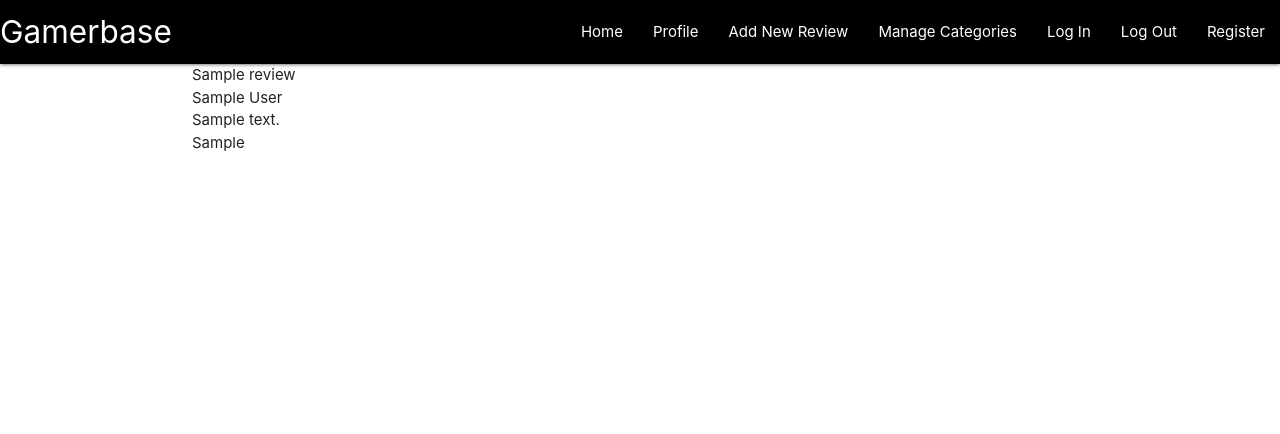
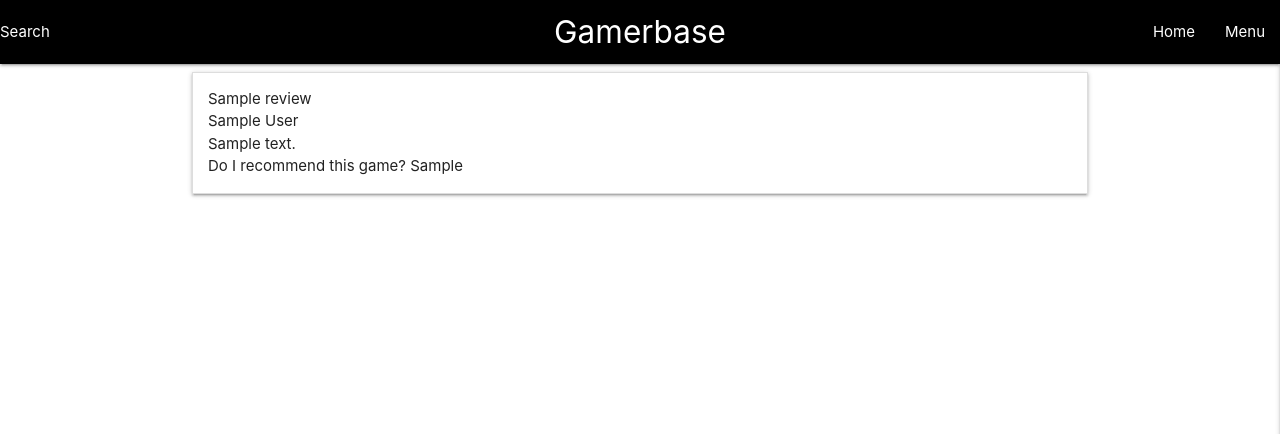
Before and after one commit to Blakeman260/gamerbase, a Flask app: page / in a window 1280 px wide. Shown: the top 434 px of the page. Run offline with Flask 2, Linux system fonts and the light colour scheme; a database or web service that is not in the repository returns one stand-in record (values such as "Sample title"); some libraries are stand-ins or nearby versions.

Commit message:
added dropdown section to the navbar

```diff
--- a/app.py
+++ b/app.py
@@ -20,7 +20,7 @@ mongo = PyMongo(app)
 @app.route("/")
 @app.route("/get_reviews)")
 def get_reviews():
-    reviews = mongo.db.reviews.find()
+    reviews = list(mongo.db.reviews.find())
     return render_template("reviews.html", reviews=reviews)
 
 
--- /dev/null
+++ b/static/js/script.js
@@ -0,0 +1,5 @@
+$(document).ready(function(){
+    $('.sidenav').sidenav({edge: "right"});
+    $('.collapsible').collapsible();
+    $(".dropdown-trigger").dropdown();
+});
--- a/templates/base.html
+++ b/templates/base.html
@@ -11,25 +11,30 @@
 </head>
 <body>
     <header>
+            <!-- Dropdown Structure -->
+        <ul id="dropdown1" class="dropdown-content">
+        <li><a href="#">Profile</a></li>
+                    <li><a href="#">Add New Review</a></li>
+                    <li><a href="#">Manage Categories</a></li>
+                    <li><a href="#">Log In</a></li>
+                    <li><a href="#">Log Out</a></li>
+                    <li><a href="#">Register</a></li>
+        </ul>
         <!-- top navbar -->
         <nav class="nav-extended text-shadow black darken-1">
             <div class="nav-wrapper">
-            <a href="#" class="brand-logo">Gamerbase</a>
-            <a href="#" data-target="mobile-demo" class="sidenav-trigger right"><i class="fas fa-bars"></i></a>
-            <ul class="right hide-on-med-and-down">
-                <li><a href="#">Home</a></li>
-                <li><a href="#">Profile</a></li>
-                <li><a href="#">Add New Review</a></li>
-                <li><a href="#">Manage Categories</a></li>
-                <li><a href="#">Log In</a></li>
-                <li><a href="#">Log Out</a></li>
-                <li><a href="#">Register</a></li>
-            </ul>
+                <a href="#" class="left">Search</a>
+                <a href="#" class="brand-logo center">Gamerbase</a>
+                <a href="#" data-target="mobile-demo" class="sidenav-trigger right"><i class="fas fa-bars"></i></a>
+                <ul class="right hide-on-med-and-down">
+                    <li><a href="#">Home</a></li>
+                    <li><a class="dropdown-trigger" href="#" data-target="dropdown1">Menu</a></li>
+                </ul>
             </div>
         </nav>
         <!-- mobile side nav bar -->
         <ul class="sidenav" id="mobile-demo">
-            <li><a href="#">Home</a></li>}
+            <li><a href="#">Home</a></li>
             <li><a href="#">Profile</a></li>
             <li><a href="#">Add New Review</a></li>
             <li><a href="#">Manage Categories</a></li>
--- a/templates/reviews.html
+++ b/templates/reviews.html
@@ -2,10 +2,19 @@
 {% block content %}
 
     {% for review in reviews %}
-        {{ review.game_title }}<br>
-        {{ review.review_author }}<br>
-        {{ review.game_review }}<br>
-        {{ review.would_recommend }}<br>
+        <ul class="collapsible">
+            <li>
+                <div class="collapsible-header">
+                    {{ review.game_title }}<br>
+
+                        {{ review.review_author }}<br>
+                        {{ review.game_review }}<br>
+                        Do I recommend this game? {{ review.would_recommend }}<br>
+
+                </div>
+            </li>
+        </ul>
+
     {% endfor %}
 
 {% endblock %}
```
Also changed, not shown: static/css/style.css (added).
